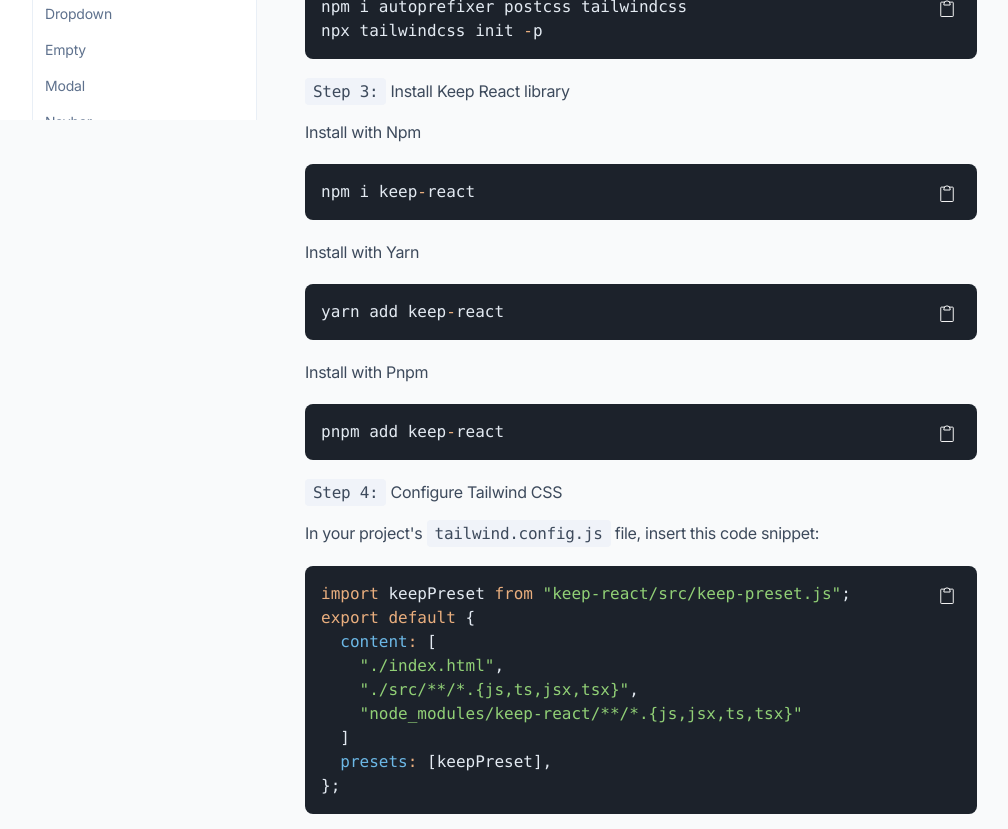
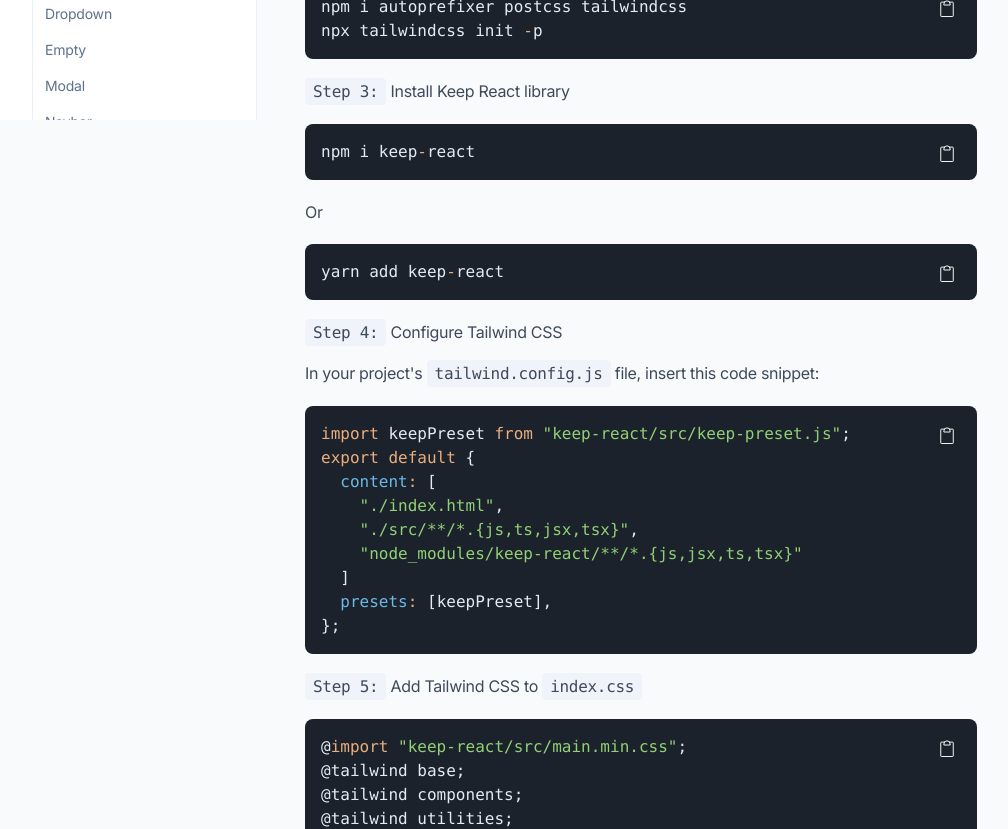
Before and after one commit to mattstern31/keep-react-repo, a Next.js app: page /docs/getting-started/Introduction in a window 1280 px wide. Shown: the part 760-1589 px from the top of the page, without its empty margins (63-1071 px from the left). Built offline with nearby package versions, Linux system fonts and the light colour scheme.

Commit message:
Revert "added code for pnpm package manager" (#43)

```diff
--- a/app/docs/getting-started/Introduction/Code/Code.tsx
+++ b/app/docs/getting-started/Introduction/Code/Code.tsx
@@ -39,8 +39,6 @@ const twNpmInstall = 'npm i autoprefixer postcss tailwindcss\nnpx tailwindcss in
 
 const keepNpmInstall = 'npm i keep-react'
 const keepYarnInstall = 'yarn add keep-react'
-const keepPnpmInstall = 'pnpm add keep-react'
-
 
 const twConfigForNextJs = `
 module.exports = {
@@ -78,5 +76,5 @@ export {
   twNpmInstall,
   keepNpmInstall,
   twConfigForNextJs,
-  keepYarnInstall,viteReact,nextJsInstall,NextJsQnA,keepPnpmInstall
+  keepYarnInstall,viteReact,nextJsInstall,NextJsQnA
 }
--- a/app/docs/getting-started/Introduction/Introduction.mdx
+++ b/app/docs/getting-started/Introduction/Introduction.mdx
@@ -1,5 +1,5 @@
-import CopyCode from '~/components/CopyCode'
-import Link from 'next/link'
+import CopyCode from "~/components/CopyCode";
+import Link from "next/link";
 import {
   twConfig,
   twCss,
@@ -7,13 +7,9 @@ import {
   nextCodeString,
   twNpmInstall,
   keepNpmInstall,
-  keepPnpmInstall,
   twConfigForNextJs,
-  keepYarnInstall,
-  viteReact,
-  nextJsInstall,
-  NextJsQnA,
-} from './Code/Code.tsx'
+  keepYarnInstall,viteReact,nextJsInstall,NextJsQnA
+} from "./Code/Code.tsx";
 
 ## Table of Contents
 
@@ -27,23 +23,19 @@ Setting Up Keep React in Vite React Application
 
 Replace `my-project` with your preferred project name.
 
+
+
 `Step 2:` Install Tailwind CSS
 
 <CopyCode code={twNpmInstall} />
 
 `Step 3:` Install Keep React library
 
-Install with Npm
-
 <CopyCode code={keepNpmInstall} />
 
-Install with Yarn
+Or
 
 <CopyCode code={keepYarnInstall} />
-
-Install with Pnpm
-
-<CopyCode code={keepPnpmInstall} />
 
 `Step 4:` Configure Tailwind CSS
 
@@ -69,21 +61,15 @@ You can easily integrate `keep-react` library into your Next.js application.
 
 Ensure that you select `tailwindcss` as a dependency for your application during the setup.
 
-<NextJsQnA />
+<NextJsQnA/>
 
 `Step 2:` Install Keep React
 
-Install with Npm
-
 <CopyCode code={keepNpmInstall} />
 
-Install with Yarn
+Or
 
 <CopyCode code={keepYarnInstall} />
-
-Install with Pnpm
-
-<CopyCode code={keepPnpmInstall} />
 
 `Step 3:` Update `tailwind.config.js` for Next.js
 
```
